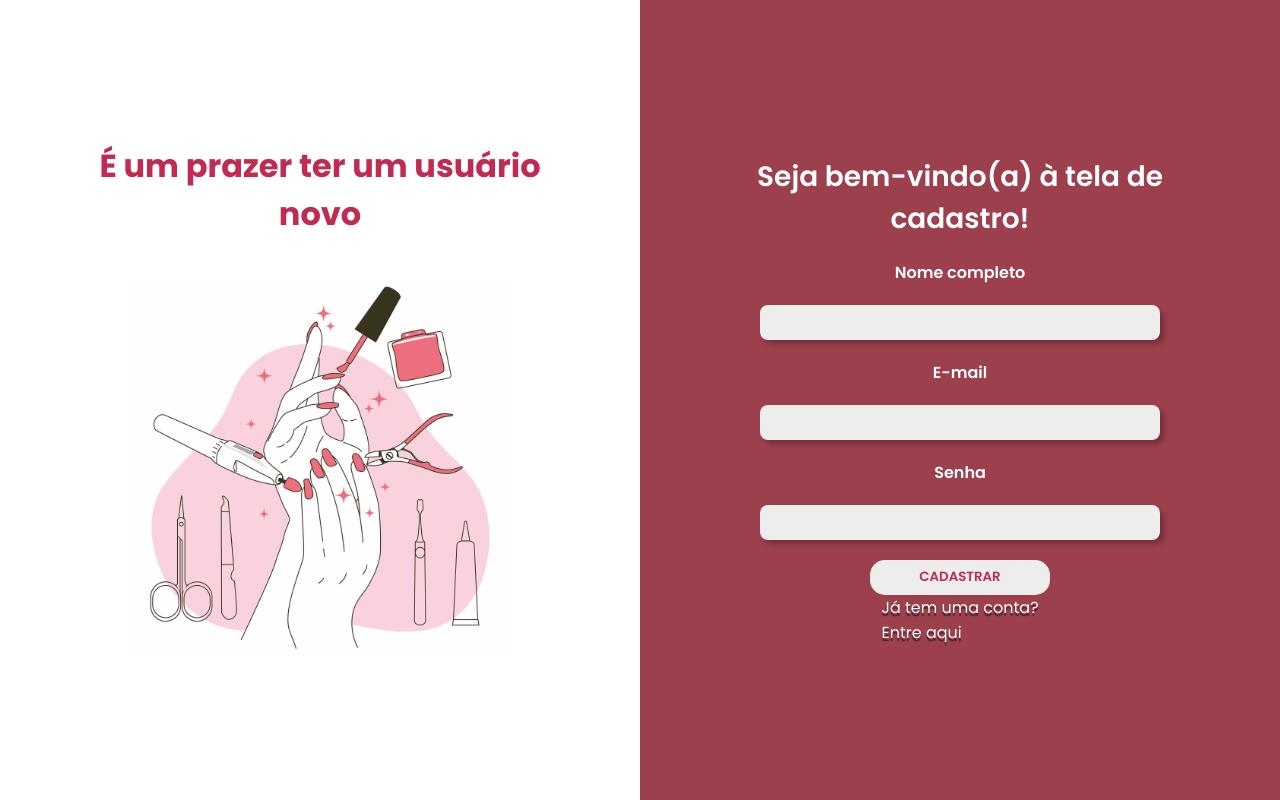
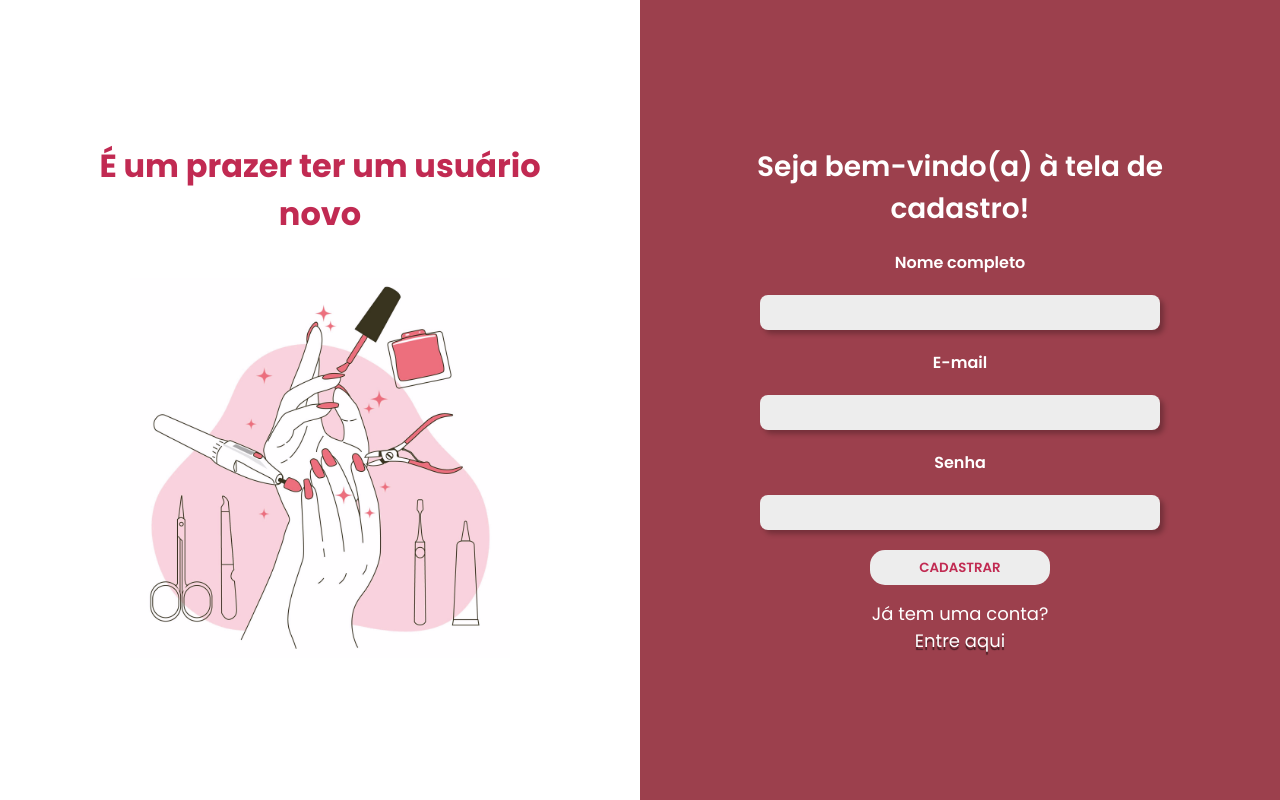
Before and after one commit to evacstz/AgendaNails, a PHP site: page /pagina-cadastro.php in a window 1280 px wide. Run offline with PHP 8.4, Linux system fonts and the light colour scheme.

Commit message:
Alteração em página de cadastro e login

```diff
--- a/cadastro.php
+++ b/cadastro.php
@@ -1,3 +1,5 @@
 <?php
+    require_once 'conexao.php';
+
 
 ?>
--- a/pagina-cadastro.php
+++ b/pagina-cadastro.php
@@ -31,9 +31,9 @@
             </div>
         </form>
 
-        <div class="redireciona-login-cadastro">
+        <div class="redirecionamento">
             <p>Já tem uma conta?</p>
-            <p>Entre aqui</p>
+            <a href="pagina-login.php" class="redireciona-login-cadastro">Entre aqui</a>
         </div>
     </div>
 </body>
--- a/pagina-login.php
+++ b/pagina-login.php
@@ -28,9 +28,9 @@
             </div>
         </form>
 
-        <div class="redireciona-login-cadastro">
+        <div class="redirecionamento">
             <p>Ainda não tem uma conta?</p>
-            <p>Cadastre-se</p>
+            <a href="pagina-cadastro.php" class="redireciona-login-cadastro">Cadastre-se</a>
         </div>
     </div>
 </body>
```
